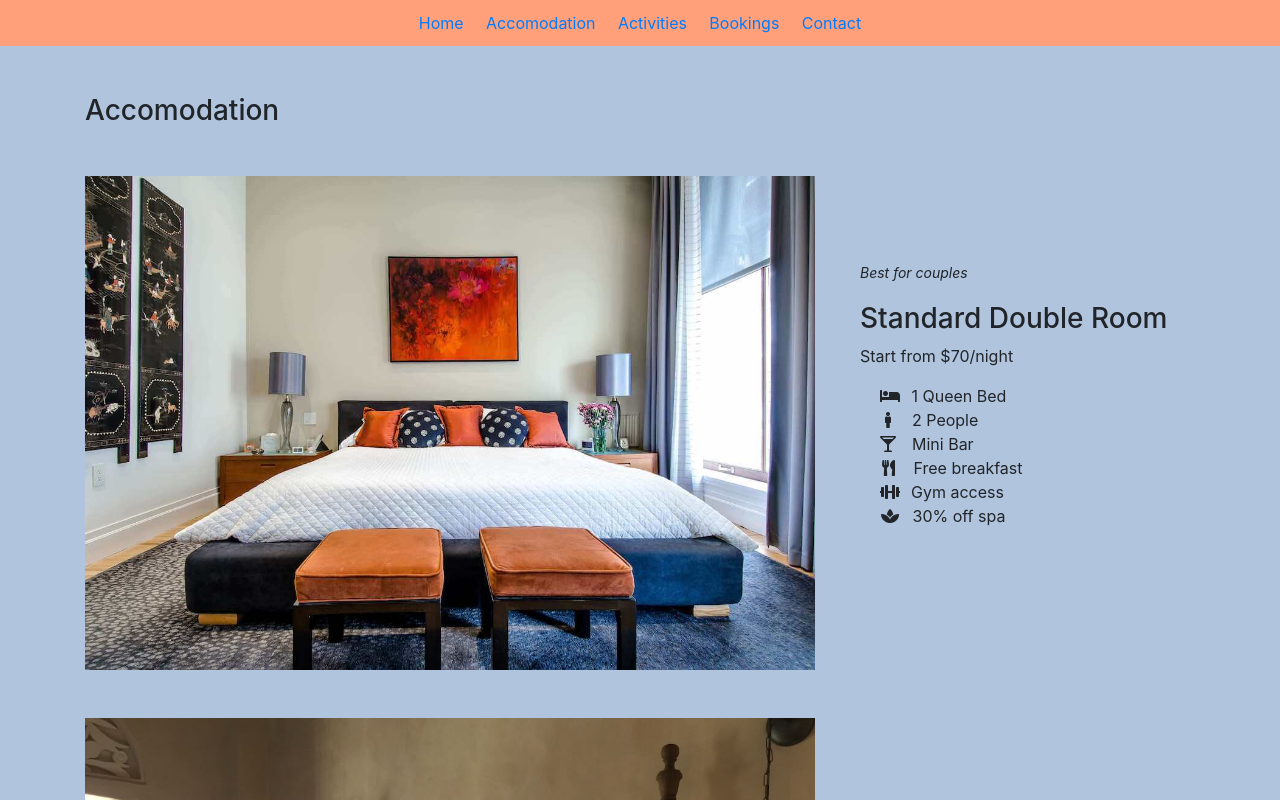
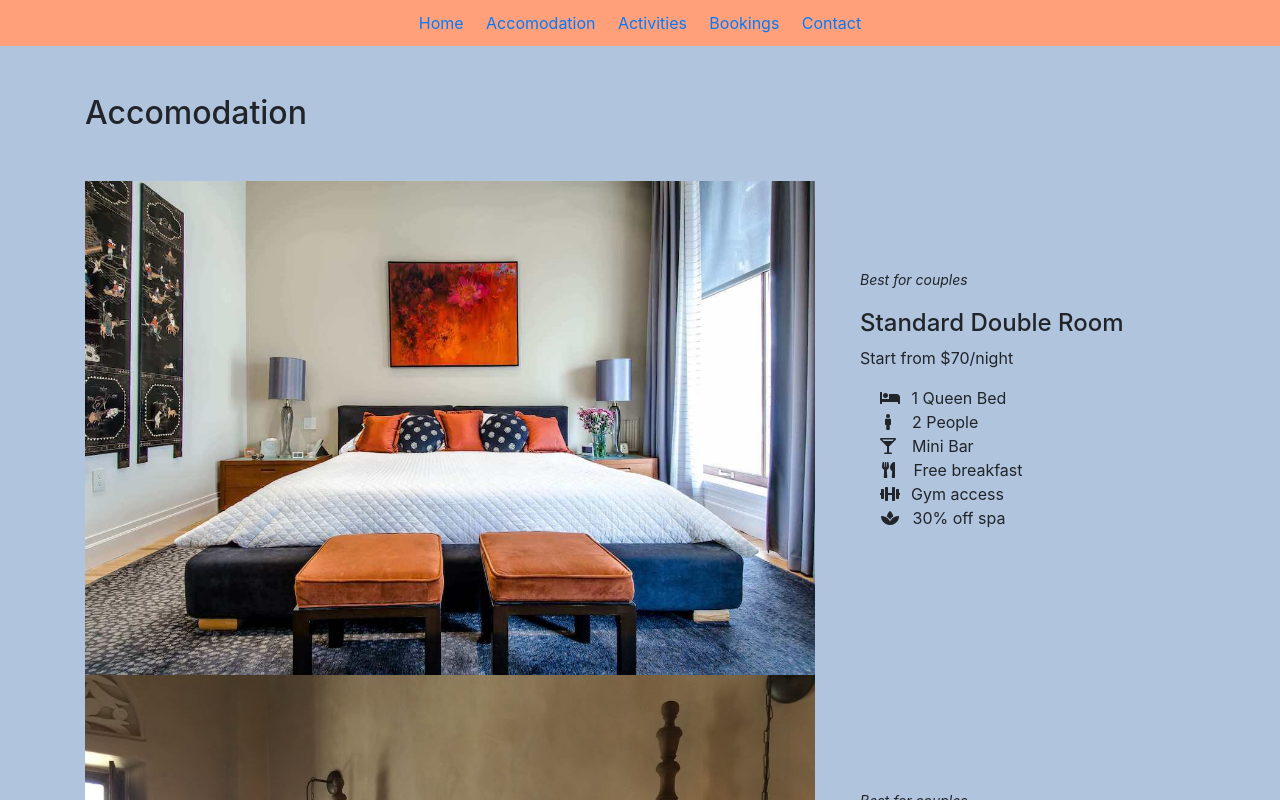
Before and after one commit to milosrancic/reactjs-website, a React (Create React App) app: page /accomodation in a window 1280 px wide. Shown: the top 800 px of the page. Built offline with nearby package versions, Linux system fonts and the light colour scheme.

Commit message:
changed page heading size

```diff
--- a/src/components/accomodation/Accomodation.js
+++ b/src/components/accomodation/Accomodation.js
@@ -11,7 +11,7 @@ import accomodation5 from "../../assets/images/accomodation-05.jpg";
 const Accomodation = () => {
   return (
     <div className="Accomodation container my-5">
-      <h3>Accomodation</h3>
+      <h2>Accomodation</h2>
       <Room
         title="Standard Double Room"
         subtitle="Start from $70/night"
--- a/src/components/accomodation/Room/Room.js
+++ b/src/components/accomodation/Room/Room.js
@@ -4,13 +4,13 @@ import "./Room.scss";
 const Room = props => {
   return (
     <div className="Room">
-      <div className="row mt-5">
+      <div className="row">
         <div className="col-md-8">
           <img src={props.img} className="img-fluid" alt="" />
         </div>
         <div className="col-md-4">
           <span className="feedback">{props.feedback}</span>
-          <h3>{props.title}</h3>
+          <h4>{props.title}</h4>
           <p>{props.subtitle}</p>
           <ul>
             <li>
--- a/src/components/activities/Activities.js
+++ b/src/components/activities/Activities.js
@@ -13,7 +13,7 @@ import activities6 from "../../assets/images/activities-06.jpeg";
 const Activities = () => {
   return (
     <div className="Activities container my-5">
-      <h3>Things to do </h3>
+      <h2>Things to do</h2>
 
       <CardDeck>
         <ActivityCard
--- a/src/components/contact/Contact.js
+++ b/src/components/contact/Contact.js
@@ -11,7 +11,7 @@ const handleSubmit = event => {
 const Contact = () => {
   return (
     <div className="Contact container my-5">
-      <h3>Contact us</h3>
+      <h2>Contact us</h2>
       <form onSubmit={handleSubmit}>
         <div className="form-group">
           <label htmlFor="fullName" className="float-left ml-2">
--- a/src/components/home/Home.js
+++ b/src/components/home/Home.js
@@ -21,7 +21,7 @@ const Home = () => {
             alt=""
           />
           <Carousel.Caption>
-            <h3>Experience this sunrise</h3>
+            <h4>Experience this sunrise</h4>
             <p>Just a 30 minute walk from hotel.</p>
           </Carousel.Caption>
         </Carousel.Item>
@@ -32,7 +32,7 @@ const Home = () => {
             alt=""
           />
           <Carousel.Caption>
-            <h3>Breathe in, breathe out</h3>
+            <h4>Breathe in, breathe out</h4>
             <p>Right next to hotel.</p>
           </Carousel.Caption>
         </Carousel.Item>
@@ -43,7 +43,7 @@ const Home = () => {
             alt=""
           />
           <Carousel.Caption>
-            <h3>Enjoy the view</h3>
+            <h4>Enjoy the view</h4>
             <p>Bench, hot coffee and silence.</p>
           </Carousel.Caption>
         </Carousel.Item>
@@ -54,7 +54,7 @@ const Home = () => {
             alt=""
           />
           <Carousel.Caption>
-            <h3>Rafting</h3>
+            <h4>Rafting</h4>
             <p>An hour drive from hotel.</p>
           </Carousel.Caption>
         </Carousel.Item>
@@ -65,7 +65,7 @@ const Home = () => {
             alt=""
           />
           <Carousel.Caption>
-            <h3>Absorb everything</h3>
+            <h4>Absorb everything</h4>
             <p>After two hours of climbing, this is the prize.</p>
           </Carousel.Caption>
         </Carousel.Item>
```
